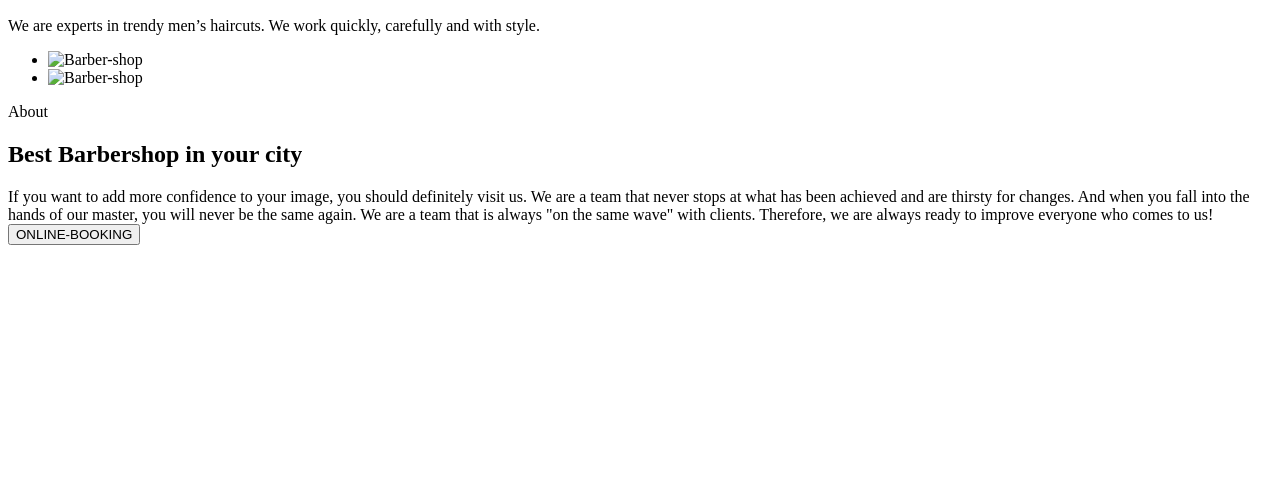
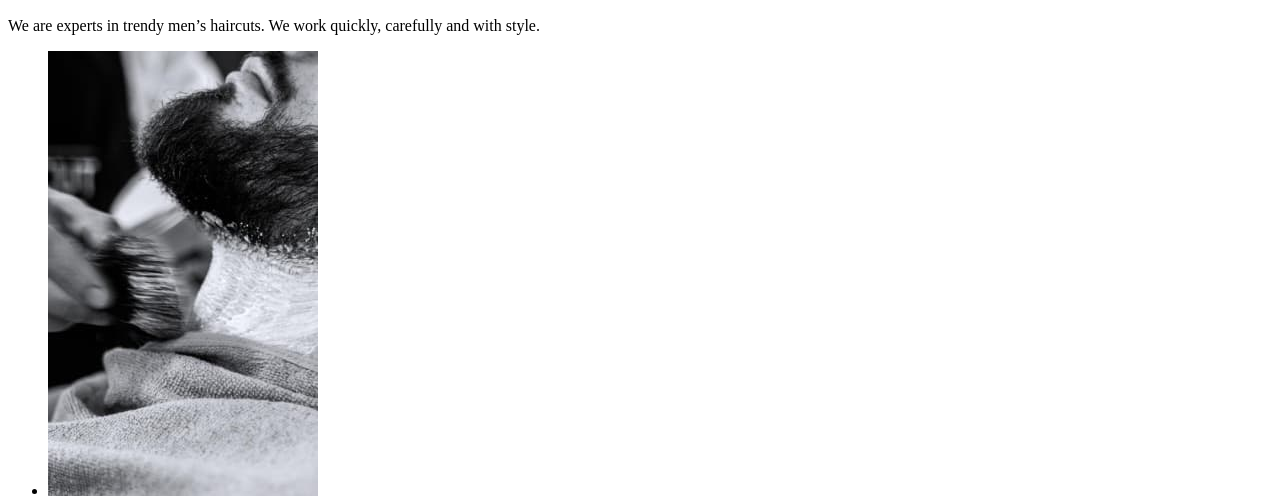
Before and after one commit to AlexBabanskiy/barber-shop83, a plain HTML site: page index.html in a window 1280 px wide. Shown: the part 329-827 px from the top of the page. Before the commit the page ends 800 px from the top, so only its background shows below. Drawn offline with Linux system fonts and the light colour scheme; the site is published under a folder, as on GitHub Pages, so addresses that start at the root find nothing.

Commit message:
Update index.html

```diff
--- a/index.html
+++ b/index.html
@@ -35,8 +35,8 @@
 			<!--About section-->
 			<section>
 				<ul>
-					<li><img src="/images/about-img1.jpg" width="270" alt="Barber-shop" /></li>
-					<li><img src="/images/about-img2.jpg" width="270" alt="Barber-shop" /></li>
+					<li><img src="./images/about-img1.jpg" width="270" alt="Barber-shop" /></li>
+					<li><img src="./images/about-img2.jpg" width="270" alt="Barber-shop" /></li>
 				</ul>
 				<p>About</p>
 				<h2>Best Barbershop in your city</h2>
```
